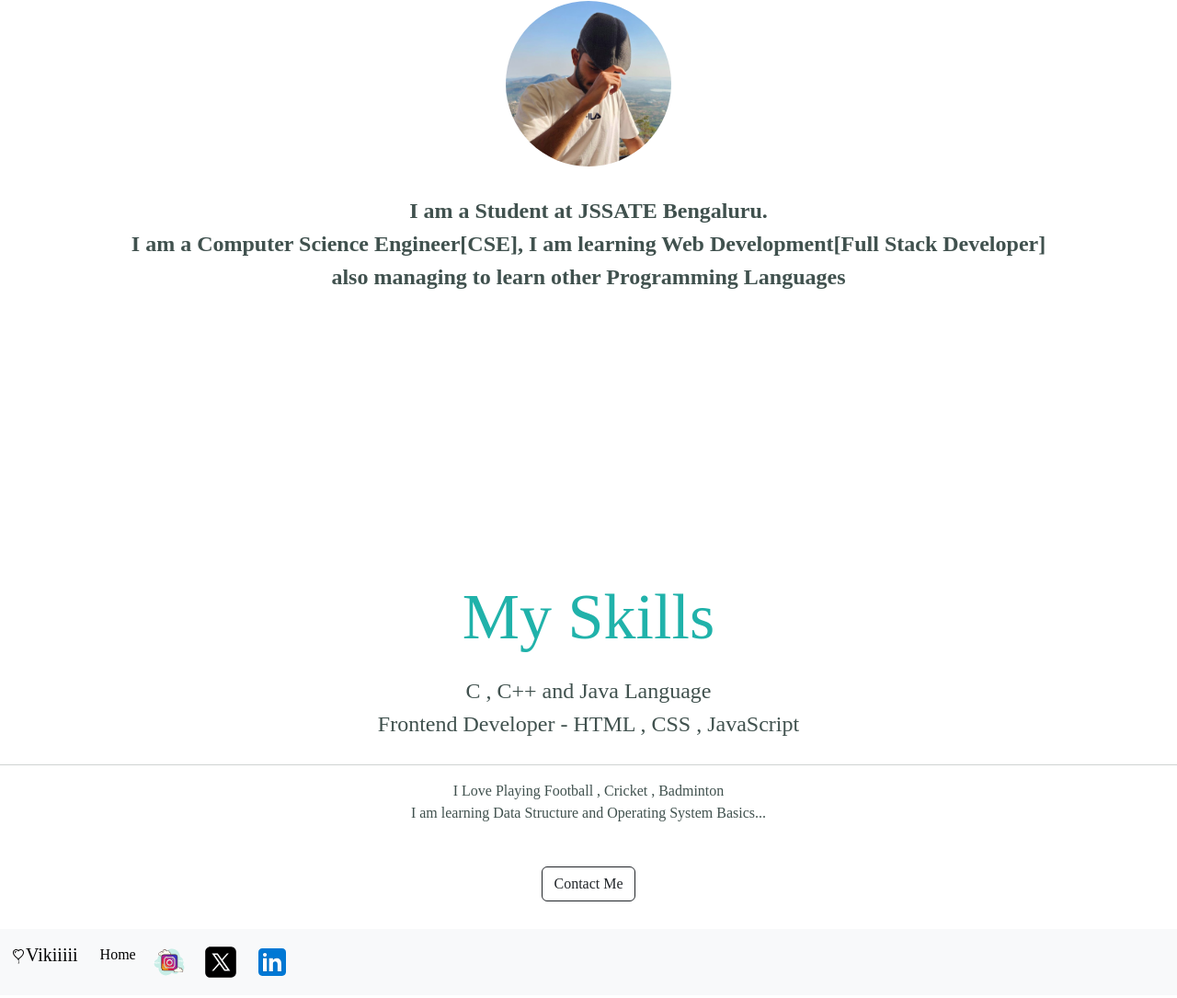
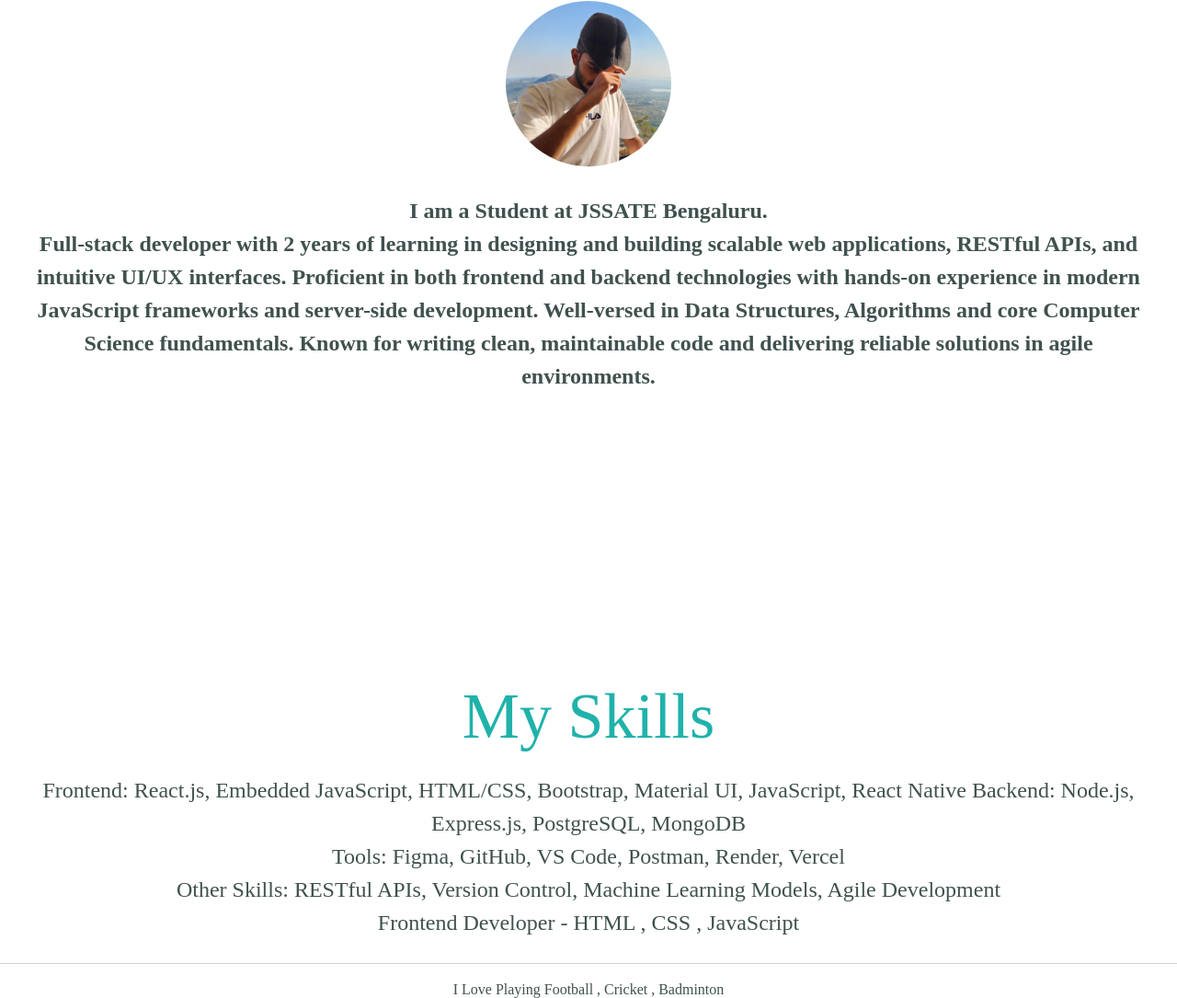
Before and after one commit to rvikas549/My-First-Web-Page, a plain HTML site: page index.html in a window 1280 px wide. Shown: the part 449-1534 px from the top of the page at 92% size. Drawn offline with nearby package versions, Linux system fonts and the light colour scheme; a web font is replaced by a local one.

Commit message:
Update index.html

```diff
--- a/index.html
+++ b/index.html
@@ -16,14 +16,17 @@
         <h1 class="h_1 jersey-15-regular">My name is Vikas R</h1>
         <a><img src="./IMG_20240111_194332_723.jpg" alt="mypic" class="mypic " ></a>
         <p class="para">I am a Student at JSSATE Bengaluru.<br/>
-            I am a Computer Science Engineer[CSE], I am learning Web Development[Full Stack Developer] <br/>
-            also managing to learn other Programming Languages</p>
+            Full-stack developer with 2 years of learning in designing and building scalable web applications, RESTful APIs, and intuitive UI/UX interfaces. Proficient in both frontend and backend technologies with hands-on experience in modern JavaScript frameworks and server-side development. Well-versed in Data Structures, Algorithms and core Computer Science fundamentals. Known for writing clean, maintainable code and delivering reliable solutions in agile environments.
+        </p>
         <h2 class="h_2">My Skills</h2>
-        <p class="para1">C , C++ and Java Language <br/>
+        <p class="para1">
+            Frontend: React.js, Embedded JavaScript, HTML/CSS, Bootstrap, Material UI, JavaScript, React Native Backend: Node.js, Express.js, PostgreSQL, MongoDB <br/>
+            Tools: Figma, GitHub, VS Code, Postman, Render, Vercel <br/>
+            Other Skills: RESTful APIs, Version Control, Machine Learning Models, Agile Development <br/>
             Frontend Developer - HTML , CSS , JavaScript <br/>
             <hr>
             I Love Playing Football , Cricket , Badminton<br/>
-            I am learning Data Structure and Operating System Basics...
+            I am learning Data Structures and Machine Learning...
         </p>
         <button type="button" class="btn btn-outline-dark">Contact Me</button>
 
```
